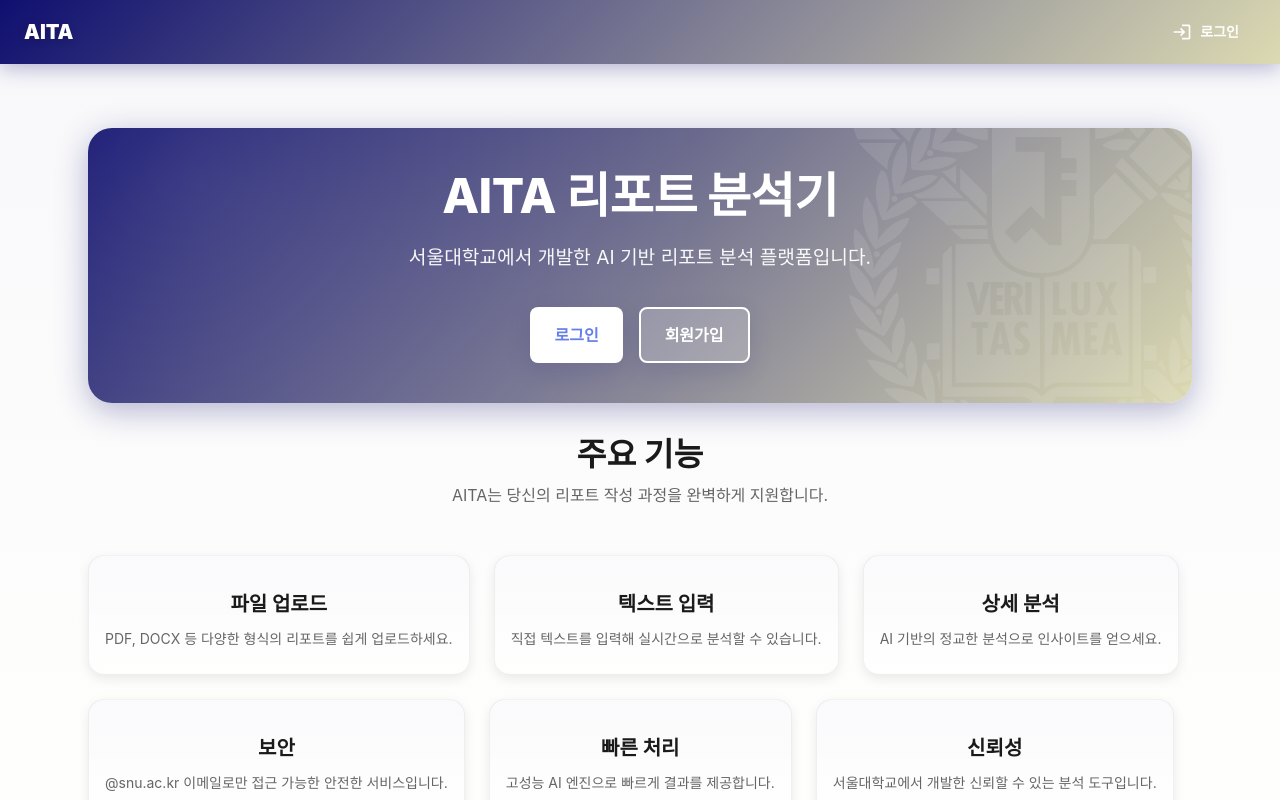
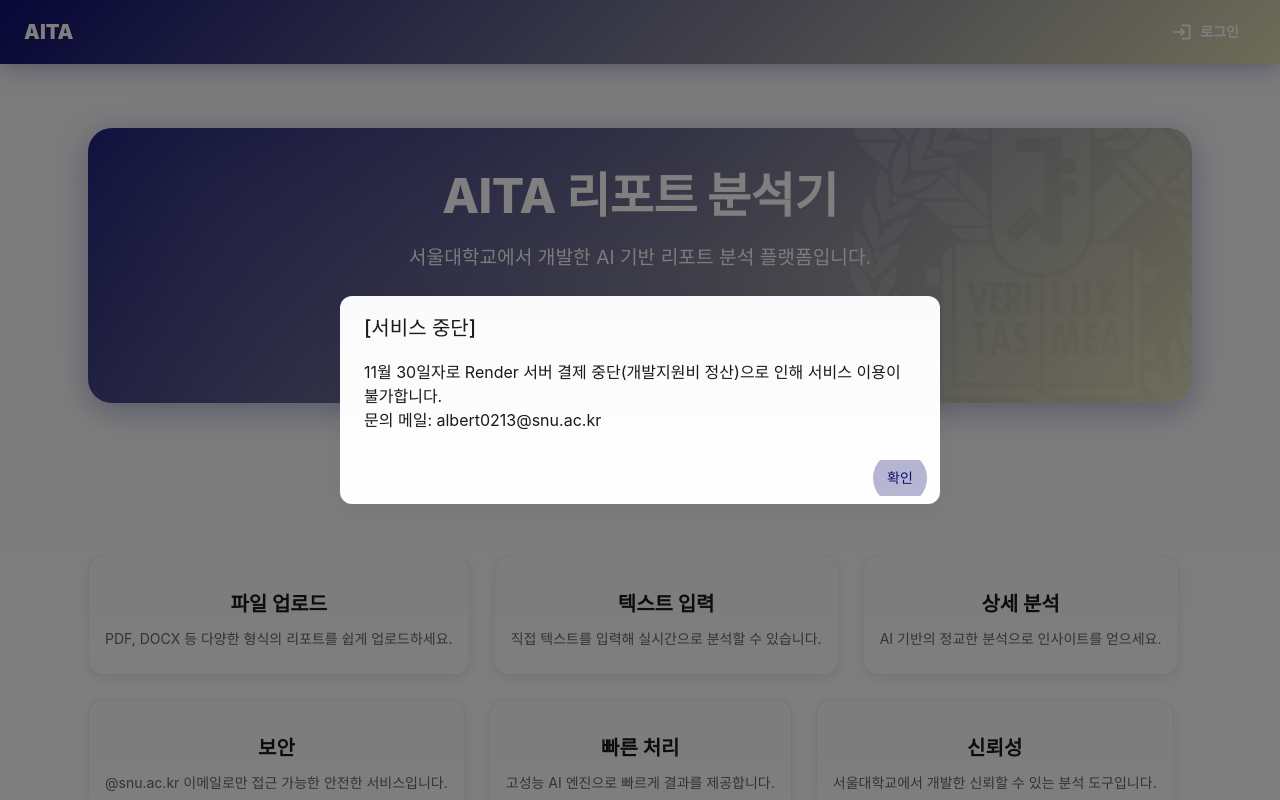
Before and after one commit to chldlstlr7-art/AITA, a React (Vite) app in the folder my-frontend/: page / in a window 1280 px wide. Shown: the top 800 px of the page. Built offline with nearby package versions, Linux system fonts and the light colour scheme; no server answers.

Commit message:
서비스 종료 팝업

```diff
--- a/my-frontend/src/App.jsx
+++ b/my-frontend/src/App.jsx
@@ -1,16 +1,45 @@
-import React from 'react';
+import React, { useState, useEffect } from 'react';
 import { Outlet } from 'react-router-dom';
 import Header from './components/Header.jsx';
 import { AuthProvider } from './context/AuthContext.jsx';
 import Container from '@mui/material/Container';
+import Dialog from '@mui/material/Dialog';
+import DialogTitle from '@mui/material/DialogTitle';
+import DialogContent from '@mui/material/DialogContent';
+import DialogActions from '@mui/material/DialogActions';
+import Button from '@mui/material/Button';
+import Typography from '@mui/material/Typography';
 
 function App() {
+  const [noticeOpen, setNoticeOpen] = useState(true);
+
+  // Show the notice on first mount. If you prefer to show only once per browser session,
+  // we could persist a flag in sessionStorage/localStorage.
+  useEffect(() => {
+    setNoticeOpen(true);
+  }, []);
+
   return (
     <AuthProvider>
       <Header />
       <Container component="main" maxWidth="lg" sx={{ mt: 4, mb: 4 }}>
         <Outlet /> {/* HomePage, LoginPage 등이 여기에 옴 */}
       </Container>
+
+      <Dialog open={noticeOpen} onClose={() => setNoticeOpen(false)} aria-labelledby="service-down-title">
+        <DialogTitle id="service-down-title">[서비스 중단]</DialogTitle>
+        <DialogContent>
+          <Typography>
+            11월 30일자로 Render 서버 결제 중단(개발지원비 정산)으로 인해 서비스 이용이 불가합니다.
+          </Typography>
+          <Typography>
+            문의 메일: albert0213@snu.ac.kr
+          </Typography>
+        </DialogContent>
+        <DialogActions>
+          <Button onClick={() => setNoticeOpen(false)} autoFocus>확인</Button>
+        </DialogActions>
+      </Dialog>
     </AuthProvider>
   );
 }
```
